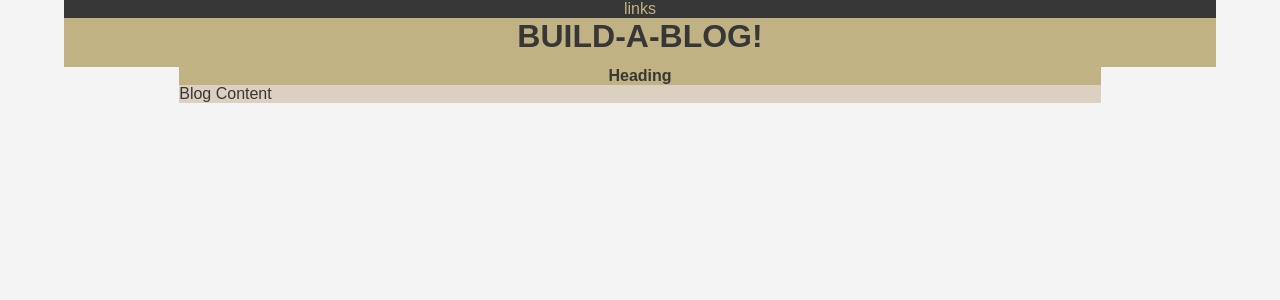
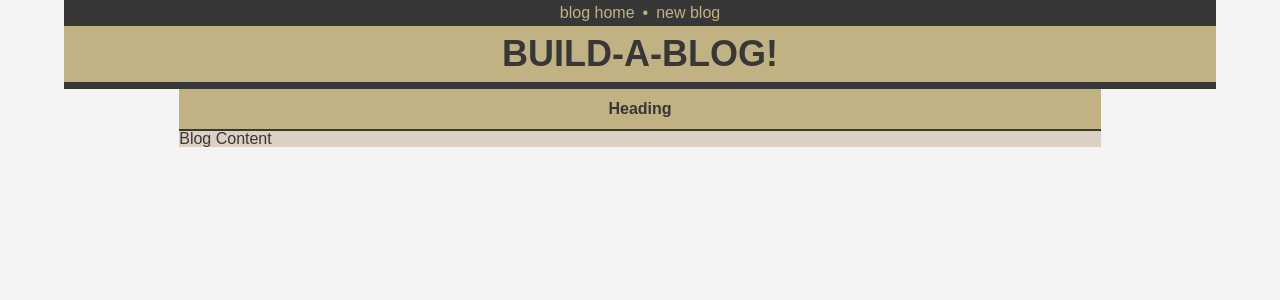
Before and after one commit to taxonrath/build-a-blog, a Python web app: template templates/index.html in a window 1280 px wide. Shown: the top 300 px of the page. Run offline with Jinja, Linux system fonts and the light colour scheme; the template is opened without the code that fills it, so the values that code supplies are empty.

Commit message:
Added page for creating new blog. CSS improvements.

```diff
--- a/styles/main_style.css
+++ b/styles/main_style.css
@@ -25,41 +25,91 @@ body {
 	font-family: sans-serif;
 }
 
+h1 {
+	font-size: 36px;
+}
+
 
 p {
 	margin: 0 0;
+	padding: 0 0;
+}
+
+td {
+	margin: 0 0;
+	padding: 0 0;
 }
 
 
 #links_container {
 	text-align: center;
 	text-transform: lowercase;
+	text-size: 18px;
 	background-color: var(--charcoal);
 	color: var(--pale_gold);
+	padding-top: 5px;
+	padding-bottom: 5px;
 }
 
 #title_container {
 	text-align: center;
 	background-color: var(--pale_gold);
+	border-bottom-style: solid;
+	border-width: 7px;
+	border-color: var(--charcoal);
 }
 
-#blog_container {
+.nav_links {
+	color: var(--pale_gold);
+	padding-left: 8px;
+	padding-right: 8px;
+	text-decoration: none;
+}
+
+.blog_container {
 	max-width: 80%;
 	margin: 0 auto;
 }
 
-#blog_heading_container {
+.blog_heading_container {
 	text-align: center;
 	font-weight: bold;
 	background-color: var(--pale_gold);
 	text-transform: capitalize;
+	padding-top: 12px;
+	padding-bottom: 12px;
+	border-bottom-style: solid;
+	border-width: 2px;
+	border-color: var(--charcoal);
 }
 
-#blog_content_container {
+.blog_content_container {
 	margin: 0 auto;
 	text-align: justify;
 	background-color: var(--silk);
+}
 
+.new_blog_content_container {
+	margin: 0 auto;
+	text-align: center;
+	background-color: var(--silk);
+	padding-top: 12px;
+	padding-bottom: 12px;
+}
+
+
+table tr td.new_blog_content_container textarea {
+	width: 80%;
+	height: 600px;
+}
+
+.new_blog_form {
+	text-align: center;
+}
+
+.new_blog_table {
+	margin: 0 auto;
+	width: 100%;
 }
 
 .no_marpad {
@@ -75,5 +125,7 @@ p {
 
 .title {
 	margin: 0 0;
-	padding-bottom: 12px;
+	font-weight: bold;
+	padding-top: 10px;
+	padding-bottom: 10px;
 }
--- /dev/null
+++ b/styles/reset.css
@@ -0,0 +1,45 @@
+@CHARSET "ISO-8859-1";
+
+html, body, div, span, applet, object, iframe,
+h1, h2, h3, h4, h5, h6, p, blockquote, pre,
+a, abbr, acronym, address, big, cite, code,
+del, dfn, em, img, ins, kbd, q, s, samp,
+small, strike, strong, sub, sup, tt, var,
+b, u, i, center,
+dl, dt, dd, ol, ul, li,
+fieldset, form, label, legend,
+table, caption, tbody, tfoot, thead, tr, th, td,
+article, aside, canvas, details, embed,
+figure, figcaption, footer, header, hgroup,
+menu, nav, output, ruby, section, summary,
+time, mark, audio, video {
+	margin: 0;
+	padding: 0;
+	border: 0;
+	font-size: 100%;
+	font: inherit;
+	vertical-align: baseline;
+}
+/* HTML5 display-role reset for older browsers */
+article, aside, details, figcaption, figure,
+footer, header, hgroup, menu, nav, section {
+	display: block;
+}
+body {
+	line-height: 1;
+}
+ol, ul {
+	list-style: none;
+}
+blockquote, q {
+	quotes: none;
+}
+blockquote:before, blockquote:after,
+q:before, q:after {
+	content: '';
+	content: none;
+}
+table {
+	border-collapse: collapse;
+	border-spacing: 0;
+}
--- a/templates/base.html
+++ b/templates/base.html
@@ -4,16 +4,19 @@
 <meta charset="ISO-8859-1">
 <title>Build-A-Blog!</title>
 
+<link rel="stylesheet" href="/styles/reset.css">
 <link rel="stylesheet" href="/styles/main_style.css">
 
 </head>
 <body>
 	<div id="links_container" class="">
-	<p>Links</p>
+	<a href="/" class="nav_links">Blog Home</a>&#8226<a href="/new_blog" class="nav_links">New Blog</a>
 	</div>
 	<div id="title_container">
 	<h1 class="title">BUILD-A-BLOG!</h1>
 	</div>
+	{% block new_blog_form %}
+	{% endblock %}
 
 	{% block blog %}
 	{% endblock %}
--- a/templates/index.html
+++ b/templates/index.html
@@ -1,11 +1,12 @@
 {% extends "base.html" %}
+
 {% block blog %}
-<div id="blog_container" class="">
-	<div id="blog_heading_container" class="">
+<div class="blog_container" class="">
+	<div class="blog_heading_container" class="">
 	<p>Heading</p>
 	</div>
 
-	<div id="blog_content_container" class="">
+	<div class="blog_content_container" class="">
 	<p>Blog Content</p>
 	</div>
 </div>
```
Also changed, not shown: main.py (+8 -2 lines), templates/new_blog_form.html (added, +20 -0 lines), 1 other file.
